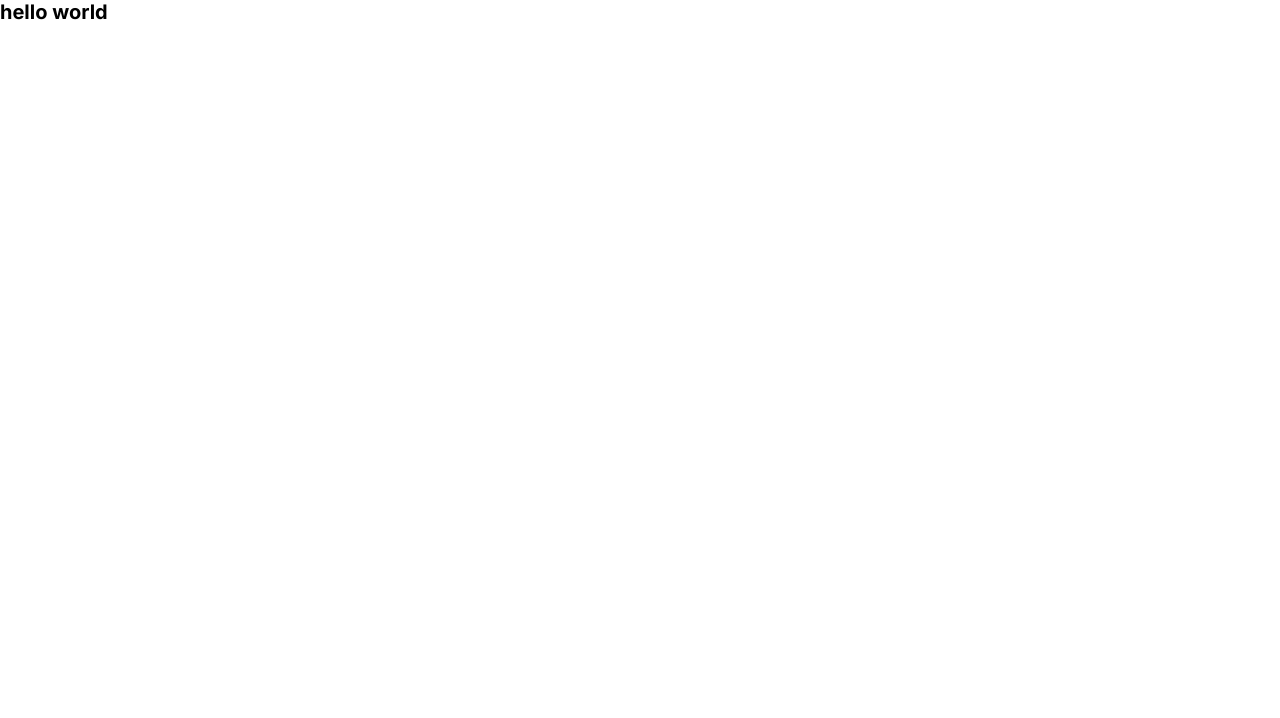
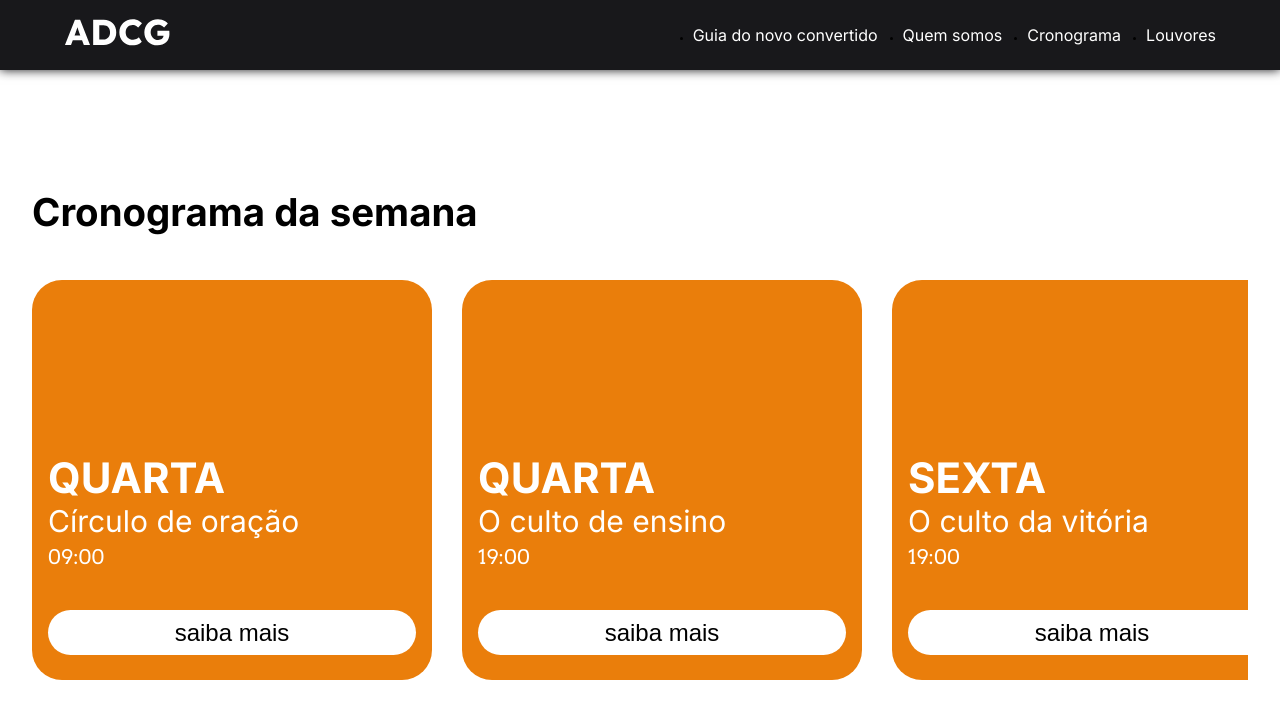
Before and after one commit to Th-Fernandes/adcg3coracoes, a Next.js app: page /cronograma in a window 1280 px wide. Shown: the top 718 px of the page. Built offline with nearby package versions, Linux system fonts and the light colour scheme.

Commit message:
css: animações de hover e focus + estilização scroll

```diff
--- a/pages/cronograma/index.jsx
+++ b/pages/cronograma/index.jsx
@@ -1,5 +1,9 @@
+import { CronogramaPage } from "../../src/components/cronograma-page"
+
 export default function () {
   return (
-    <h1>hello world</h1>
+    <CronogramaPage
+      onLoad={() => console.log('ololo')}
+    />
   )
 }
--- a/src/assets/styles/scss/_buttons.scss
+++ b/src/assets/styles/scss/_buttons.scss
@@ -4,12 +4,28 @@
   min-height: 4.5rem;
   border-radius: 3.2rem;
   border: none;
+
+  -webkit-touch-callout: none;  /* iPhone OS, Safari */
+  -webkit-user-select: none;    /* Chrome, Safari 3 */
+  -khtml-user-select: none;     /* Safari 2 */
+  -moz-user-select: none;       /* Firefox */
+  -ms-user-select: none;        /* IE10+ */
+  user-select: none;
 }
 
 @mixin lightButton {
   @include defaultButton();
   background-color: colors.$white;
   font-size: 1.6rem;
+  animation: fadeIn 2s;
+
+  &:hover {
+    background-color: colors.$white-hover;
+  }
+
+  &:focus {
+    outline: 2px solid colors.$black;
+  }
 }
 
 @mixin brandButton {
@@ -23,6 +39,11 @@
     background-color: colors.$brand-hover;
   }
 
+  &:focus {
+    border: none;
+    outline: 2px solid colors.$brand-hover;
+  }
+
   @media (min-width: 768px) {
     max-width: 28.8rem;
   }
--- a/src/assets/styles/scss/_colors.scss
+++ b/src/assets/styles/scss/_colors.scss
@@ -1,8 +1,9 @@
 //CORES PRIMARIAS
 $brand: #EA7E0B;
-$brand-hover: #F8B063;
+$brand-hover: #d47004;
 //CORES NEUTRAS
 $white: #FFFFFF;
+$white-hover: #d6d6d6;
 $black: #000000;
 $dark-bg: #18181B;
 $dark-bg-90: rgba(#18181B, 0.9);
--- a/src/assets/styles/scss/global.scss
+++ b/src/assets/styles/scss/global.scss
@@ -22,6 +22,11 @@
 
 html {
   font-size: 62.5%;
+
+  ::selection {
+    background-color: colors.$brand;
+    color: colors.$white;
+  }
 
   header {
     @include defaultPaddingSize();
@@ -89,6 +94,10 @@ a {
   font-size: 1.6rem;
   font-family: "Inter", sans-serif;
   text-decoration: none;
+
+  &:hover {
+    color: colors.$white-hover;
+  }
 }
 //section config
 
@@ -96,3 +105,19 @@ section {
   @include defaultPaddingSize();
 
 }
+
+//scroll settings
+
+::-webkit-scrollbar {
+  width: 12.5px;
+  height: 10px;
+  background-color: #CCCCCC;
+}
+
+::-webkit-scrollbar-track-piece {
+  background: rgb(238, 238, 238);
+}
+::-webkit-scrollbar-thumb {
+  background: #9b9b9b;
+  border-radius: 5px;
+}
--- a/src/components/cronograma-page/day/cult-description/index.jsx
+++ b/src/components/cronograma-page/day/cult-description/index.jsx
@@ -15,13 +15,9 @@ export function CultDescriptionCronogramaPage({actualRoute}) {
     const getDayByPath = cultsDescription[currentPath]
     console.log(getDayByPath)
 
-    setCultInfo(getDayByPath)
+    currentPath && setCultInfo(getDayByPath)
 
   }, [])
-
-
-
-
 
   return (
     <section className={cronogramaPageStyles["cult-description-container"]}>
--- /dev/null
+++ b/src/components/cronograma-page/index.jsx
@@ -0,0 +1,17 @@
+import { GlobalHeader } from "../utils/Header";
+import { GlobalCronograma } from "../utils/main/cronograma";
+
+
+export function CronogramaPage() {
+  const toggleDescriptionByRoute = 'quarta-manha'
+
+  return (
+    <>
+    <GlobalHeader/>
+
+    <main>
+      <GlobalCronograma/>
+    </main>
+  </>
+  )
+}
--- a/src/components/utils/main/cronograma/index.module.scss
+++ b/src/components/utils/main/cronograma/index.module.scss
@@ -18,14 +18,14 @@ main {
         .culto-dias {
             display: grid;
             grid-template-columns: repeat( 6 , 28rem);
+            height: 30rem;
             column-gap: 3rem;
             overflow-x: auto;
 
             @media (min-width: 1024px) {
+              height: 42rem;
               grid-template-columns: repeat( 6 , 40rem);
             }
-
-
 
             .culto-dia {
                 display: flex;
@@ -38,6 +38,11 @@ main {
                 color: colors.$white;
                 list-style-type: none;
                 border-radius: 3rem;
+
+                ::selection {
+                  background-color: colors.$brand-hover;
+
+                }
 
                 @media (min-width: 1024px) {
                     width: 40rem;
```
Also changed, not shown: src/components/landing-page/presentation-card/index.jsx (+6 -1 lines).
